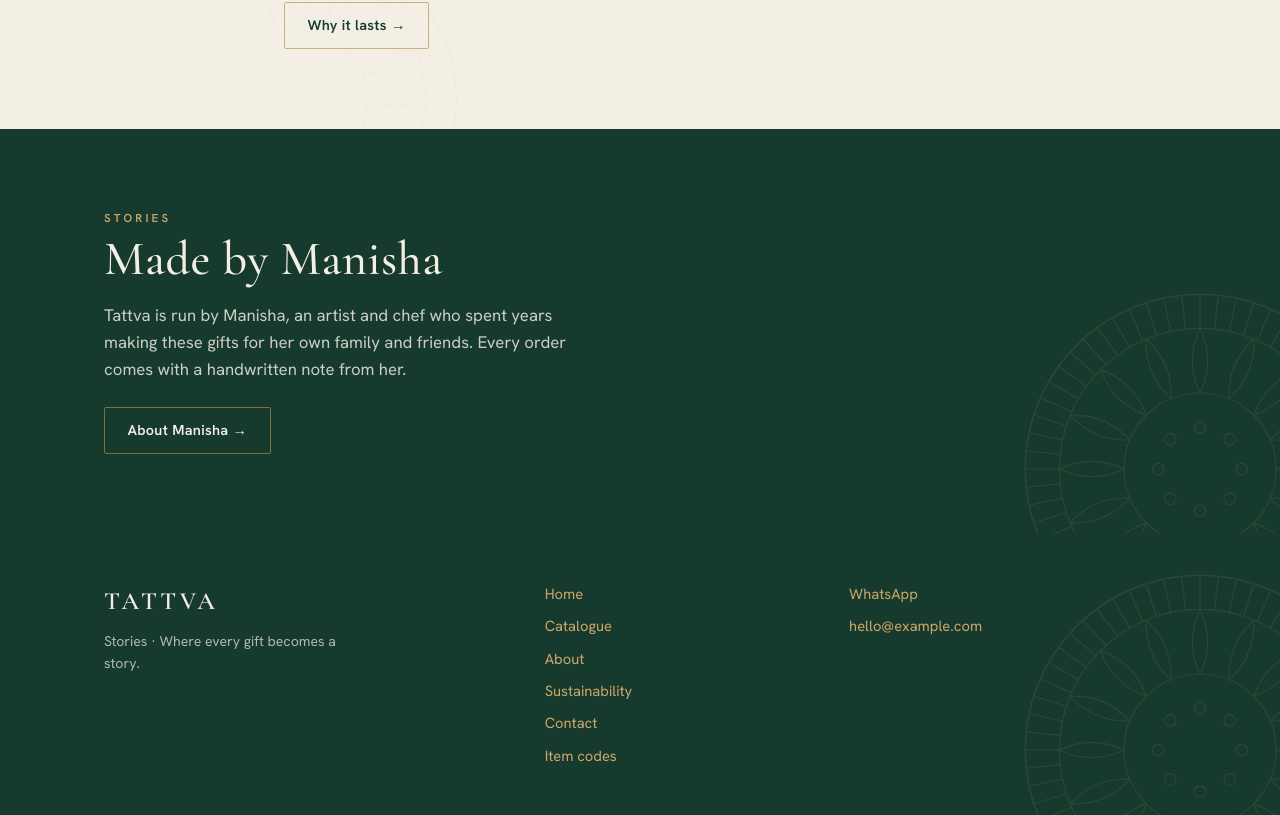
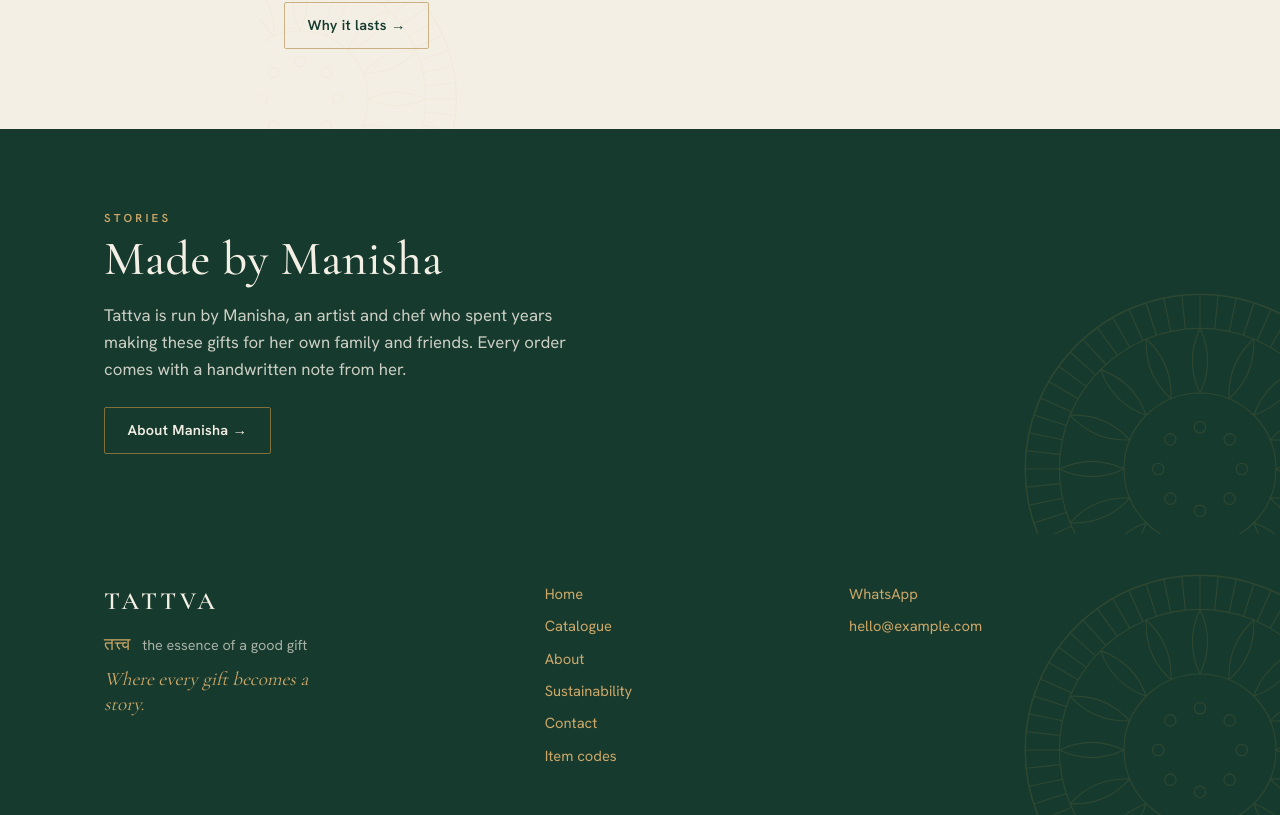
Before and after one commit to kushagr2602/tattva, a Next.js app: page / in a window 1280 px wide. Shown: the part 4949-5764 px from the top of the page. Built offline with nearby package versions, Linux system fonts and the light colour scheme.

Commit message:
Redesign footer brand block: surface Tattva meaning, drop repetitive 'Stories/story'

```diff
--- a/app/components/SiteFooter.tsx
+++ b/app/components/SiteFooter.tsx
@@ -5,9 +5,10 @@ export default function SiteFooter() {
   return (
     <footer className="footer on-dark">
       <div className="wrap footer-grid">
-        <div>
+        <div className="footer-brand">
           <span className="brandmark">{site.brand}</span>
-          <p className="footer-meta">{site.owner} · {site.tagline}</p>
+          <p className="footer-essence"><span className="deva">तत्त्व</span> the essence of a good gift</p>
+          <p className="footer-tagline">{site.tagline}</p>
         </div>
         <nav className="footer-nav" aria-label="Footer">
           {nav.map((n) => (
--- a/app/globals.css
+++ b/app/globals.css
@@ -566,3 +566,9 @@ h1, h2, h3 {
 .codes-table a { color: var(--ink); text-decoration: none; }
 .codes-table a:hover { color: var(--brass); }
 .codes-count { margin-top: 1rem; color: var(--ink-soft); font-size: 0.85rem; }
+
+/* footer brand block — surface the meaning, not repeat "story" */
+.footer-essence { color: color-mix(in srgb, var(--paper) 66%, transparent); font-size: 0.9rem; margin-top: 0.55rem; }
+.footer-essence .deva { color: var(--brass-soft); margin-right: 0.5rem; font-size: 1.1rem; }
+.footer-tagline { font-family: var(--font-cormorant), serif; font-style: italic; color: var(--brass-soft);
+  font-size: 1.2rem; line-height: 1.3; margin-top: 0.5rem; max-width: 26ch; }
```
